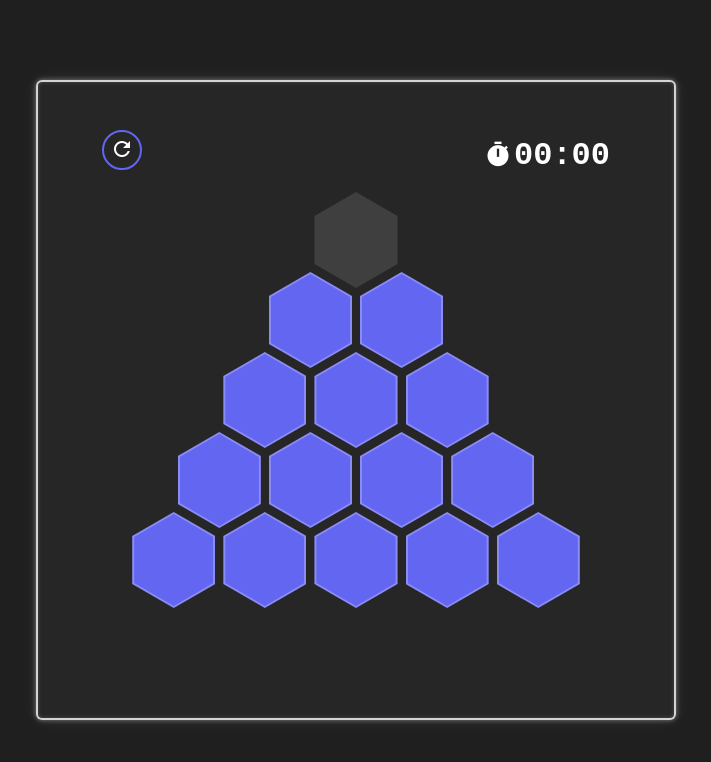
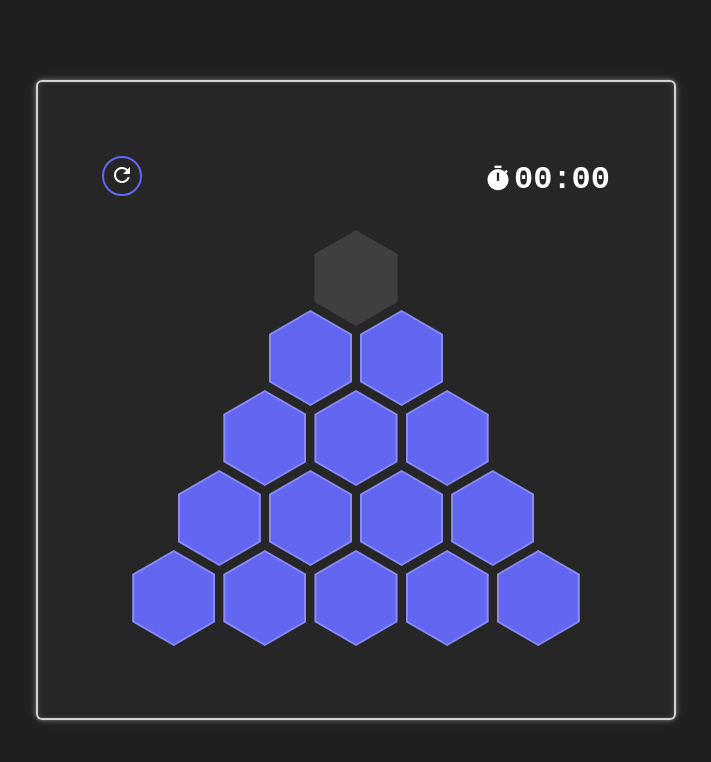
Before and after one commit to RGrosso/VuePegGame, a Vue app: page / in a window 1280 px wide. Both pictures are taken after a click on the button "Start". Shown: the top 762 px of the page, without its empty margins (284-995 px from the left). Built offline with nearby package versions, Linux system fonts and the light colour scheme.

Commit message:
Started moving around the board display

```diff
--- a/src/components/GameStage.vue
+++ b/src/components/GameStage.vue
@@ -2,10 +2,12 @@
   <div id="game-stage">
     <GameIntro v-if="showIntro" @startGame="startGame" />
     <template v-else>
-      <GameTimer ref="timerEl" />
-      <button class="restart-game" @click="restartGame">
-        <span class="mdi mdi-refresh" /><div class="sr-only">Restart game</div>
-      </button>
+      <div class="game-actions">
+        <button class="restart-game" @click="restartGame">
+          <span class="mdi mdi-refresh" /><div class="sr-only">Restart game</div>
+        </button>
+        <GameTimer ref="timerEl" />
+      </div>
       <PegBoard
         v-model="gameBoard"
         v-model:status="gameStatus"
@@ -51,7 +53,7 @@ import GameTimer from "./GameTimer.vue";
 import PegBoard from "./PegBoard.vue";
 
 const gameBoard = ref<BoardState>(PegGame.getInitialBoard());
-const gameStatus = shallowRef<GameStatus>(GameStatus.Ongoing);
+const gameStatus = ref<GameStatus>(GameStatus.Ongoing);
 const showIntro = shallowRef(true);
 const gameSecondsDuration = shallowRef<number | null>(null);
 const hasStartedTimer = shallowRef(false);
@@ -128,9 +130,6 @@ watch(gameStatus, () => {
 }
 
 .restart-game {
-  position: absolute;
-  top: 3rem;
-  left: 4rem;
   font-size: 1.5rem;
   background: none;
   border: none;
@@ -139,12 +138,22 @@ watch(gameStatus, () => {
   aspect-ratio: 1;
   height: 2.5rem;
   width: 2.5rem;
-  cursor: pointer;
   transition: background-color 150ms ease-in-out;
   border: solid 2px var(--clr-primary);
 }
 
-.restart-game:hover {
+
+.restart-game[disabled=false]:hover {
+  cursor: pointer;
   background-color: var(--clr-primary);
 }
+
+.game-actions {
+  display: flex;
+  flex-direction: row;
+  justify-content: space-between;
+  width: 100%;
+  align-items: center;
+  margin-bottom: 2rem;
+}
 </style>
--- a/src/components/GameTimer.vue
+++ b/src/components/GameTimer.vue
@@ -24,9 +24,6 @@ defineExpose({
 
 <style scoped>
 .game-timer {
-  position: absolute;
-  top: 3rem;
-  right: 4rem;
   font-size: 2rem;
   display: flex;
   align-items: center;
--- a/src/components/PegBoard.vue
+++ b/src/components/PegBoard.vue
@@ -50,14 +50,14 @@ function selectPeg(index: number) {
   emit("pegSelected");
   const result = PegGame.selectPeg(model.value, index);
   if (result.valid) {
-    model.value = result.newBoard;
+    model.value = [...result.newBoard];
   }
 }
 
 function selectEnd(endIndex: number) {
   const result = PegGame.selectEnd(model.value, endIndex);
   if (result.valid) {
-    model.value = result.newBoard;
+    model.value = [...result.newBoard];
     updateGameState();
   }
 }
```
